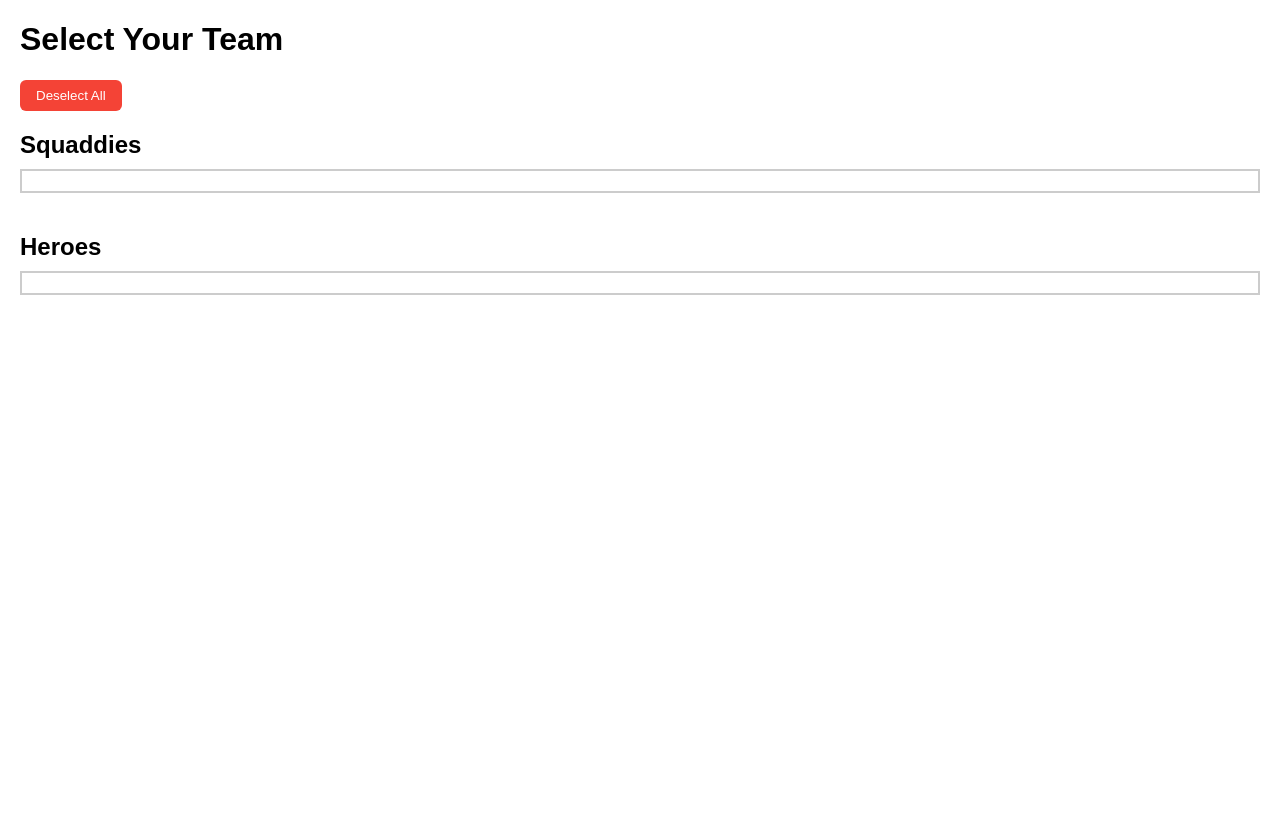
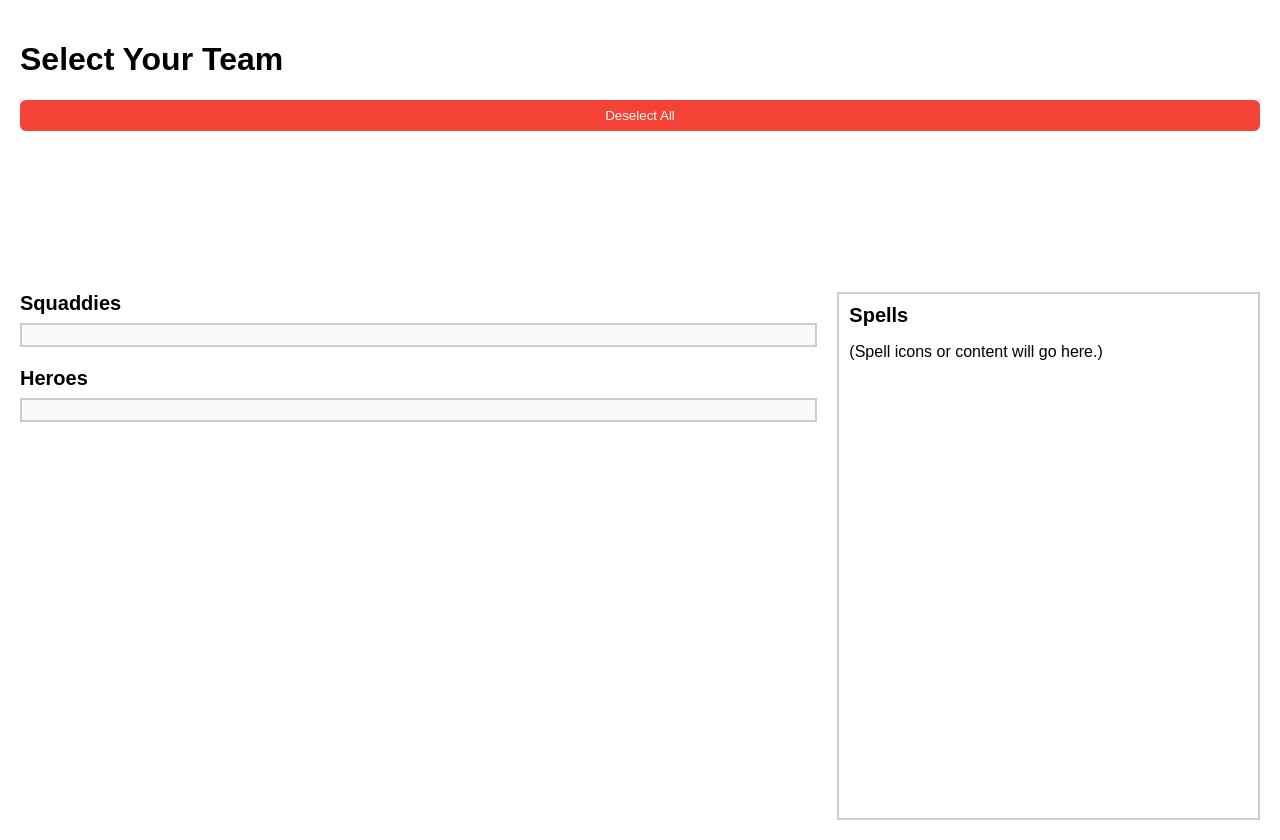
Before and after one commit to MrTentacles10/MyApp, a Flask app: page / in a window 1280 px wide. Before the commit the page ends 295 px from the top, so only its background shows below. Run offline with Flask 3, Linux system fonts and the light colour scheme.

Commit message:
Add new panel and adjust ui

```diff
--- a/templates/index.html
+++ b/templates/index.html
@@ -6,12 +6,37 @@
     body {
       font-family: Arial, sans-serif;
       margin: 20px;
+      height: 100vh;
+      display: flex;
+      flex-direction: column;
+      justify-content: flex-end;
+    }
+
+    .main-container {
+      display: flex;
+      height: 66%;
+      margin-top: auto;
+    }
+
+    .left-panels {
+      flex: 2;
+      display: flex;
+      flex-direction: column;
+      gap: 20px;
+    }
+
+    .right-panel {
+      flex: 1;
+      border: 2px solid #ccc;
+      margin-left: 20px;
+      padding: 10px;
+      overflow-y: auto;
     }
 
     .panel-label {
-      font-size: 24px;
+      font-size: 20px;
       font-weight: bold;
-      margin-bottom: 10px;
+      margin-bottom: 8px;
     }
 
     .scroll-panel {
@@ -20,21 +45,21 @@
       overflow-x: auto;
       border: 2px solid #ccc;
       padding: 10px;
-      margin-bottom: 40px;
       gap: 10px;
-      max-height: 200px;
+      max-height: 180px;
+      background-color: #f9f9f9;
     }
 
     .icon-wrapper {
       flex: 0 0 auto;
-      width: 90px;
-      height: 100px;
+      width: 80px;
+      height: 90px;
       text-align: center;
     }
 
     .icon-wrapper img {
       width: 100%;
-      height: 80%;
+      height: 75%;
       object-fit: contain;
       cursor: pointer;
     }
@@ -67,10 +92,13 @@
 <body>
 
   <h1>Select Your Team</h1>
-
   <button class="deselect-btn" onclick="deselectAll()">Deselect All</button>
 
+  <div class="main-container">
+    <div class="left-panels">
+
       <!-- Squaddies Panel -->
+      <div>
         <div class="panel-label">Squaddies</div>
         <div class="scroll-panel" id="squaddies-panel">
           {% for icon in squaddie_icons %}
@@ -80,8 +108,10 @@
             </div>
           {% endfor %}
         </div>
+      </div>
 
       <!-- Heroes Panel -->
+      <div>
         <div class="panel-label">Heroes</div>
         <div class="scroll-panel" id="heroes-panel">
           {% for icon in hero_icons %}
@@ -90,6 +120,15 @@
               <div class="icon-label">{{ icon }}</div>
             </div>
           {% endfor %}
+        </div>
+      </div>
+    </div>
+
+    <!-- Spells Panel -->
+    <div class="right-panel">
+      <div class="panel-label">Spells</div>
+      <p>(Spell icons or content will go here.)</p>
+    </div>
   </div>
 
   <script>
```
Lines whose indentation alone changed are shown as unchanged.
